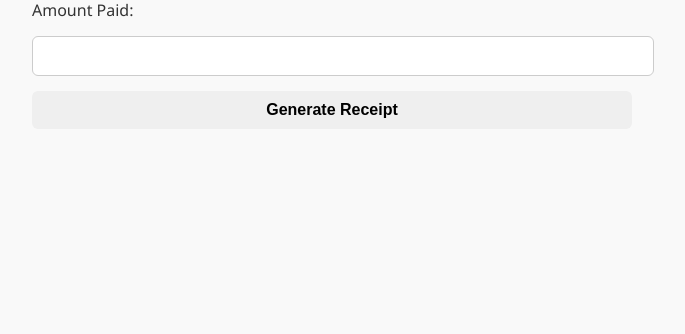
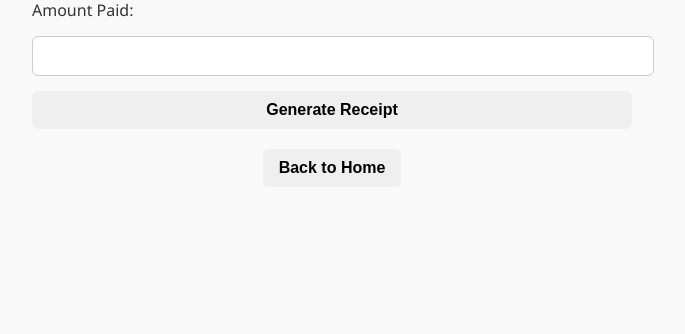
Before and after one commit to syd-danish/RentBook-App, a Flask app: template template/receipt_form.html in a window 1280 px wide. Shown: the part 74-408 px from the top of the page, without its empty margins (308-993 px from the left). Run offline with Flask 3, Linux system fonts and the light colour scheme; the template is opened without the code that fills it: most values are stand-ins (such as "Sample title", 1, 10 or a date in 2020).

Commit message:
Update receipt_form.html

```diff
--- a/template/receipt_form.html
+++ b/template/receipt_form.html
@@ -11,5 +11,10 @@
         Amount Paid: <input type="number" name="amount_paid" step="0.01" required>
         <button type="submit">Generate Receipt</button>
     </form>
+    <div style="text-align: center; margin-top: 20px;">
+  <a href="{{ url_for('index') }}">
+    <button type="button">Back to Home</button>
+  </a>
+</div>
 </body>
 </html>
```
